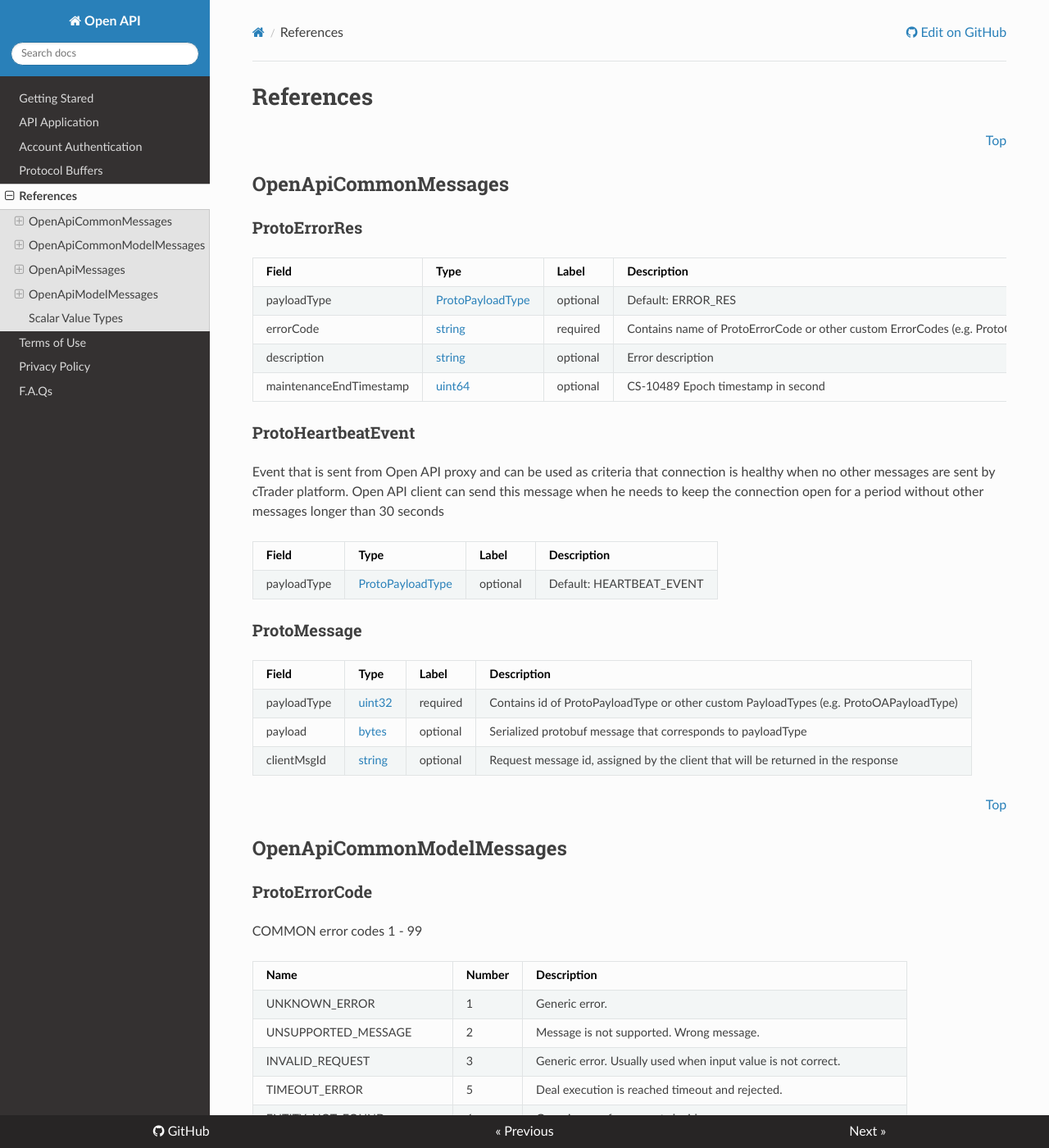
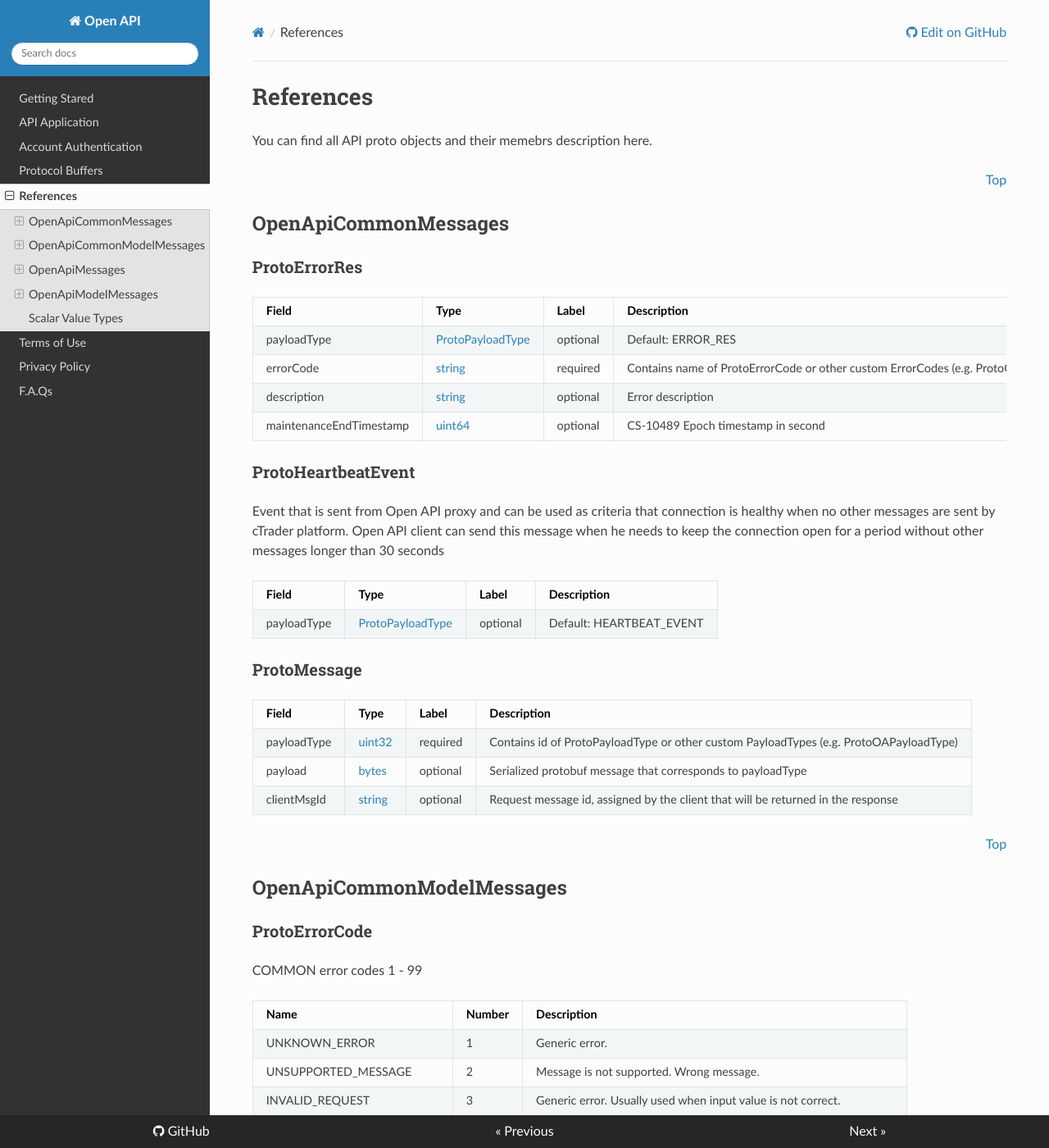
Before and after one commit to rkzn/open-api-docs, an MkDocs documentation site: the page built from docs/references.md, in a window 1280 px wide and 1400 px high. Shown: the whole window at 82% size. Built offline with MkDocs 1.6.1, drawn with Linux system fonts in a browser that asks for light colours; nearby versions of some CDN libraries.

```diff
--- a/docs/references.md
+++ b/docs/references.md
@@ -1,4 +1,6 @@
 # References
+
+You can find all API proto objects and their memebrs description here.
 
 <a name="OpenApiCommonMessages"></a>
 <p align="right"><a href="#top">Top</a></p>
--- a/mkdocs.yml
+++ b/mkdocs.yml
@@ -1,6 +1,9 @@
 site_name: Open API
-theme: readthedocs
+site_description: Spotware Opan API Documentation
 repo_url: https://github.com/spotware/open-api-docs
+theme:
+    name: readthedocs
+    navigation_depth: 4
 
 nav:
     - Getting Stared: index.md
@@ -12,4 +15,4 @@
     - Privacy Policy: privacy-policy.md
     - F.A.Qs: faq.md
 
-extra_css: [extra.css]
+extra_css: [./css/extra.css]
```
Also changed, not shown: docs/css/extra.css (renamed from docs/extra.css), docs/img/favicon.ico (added).
